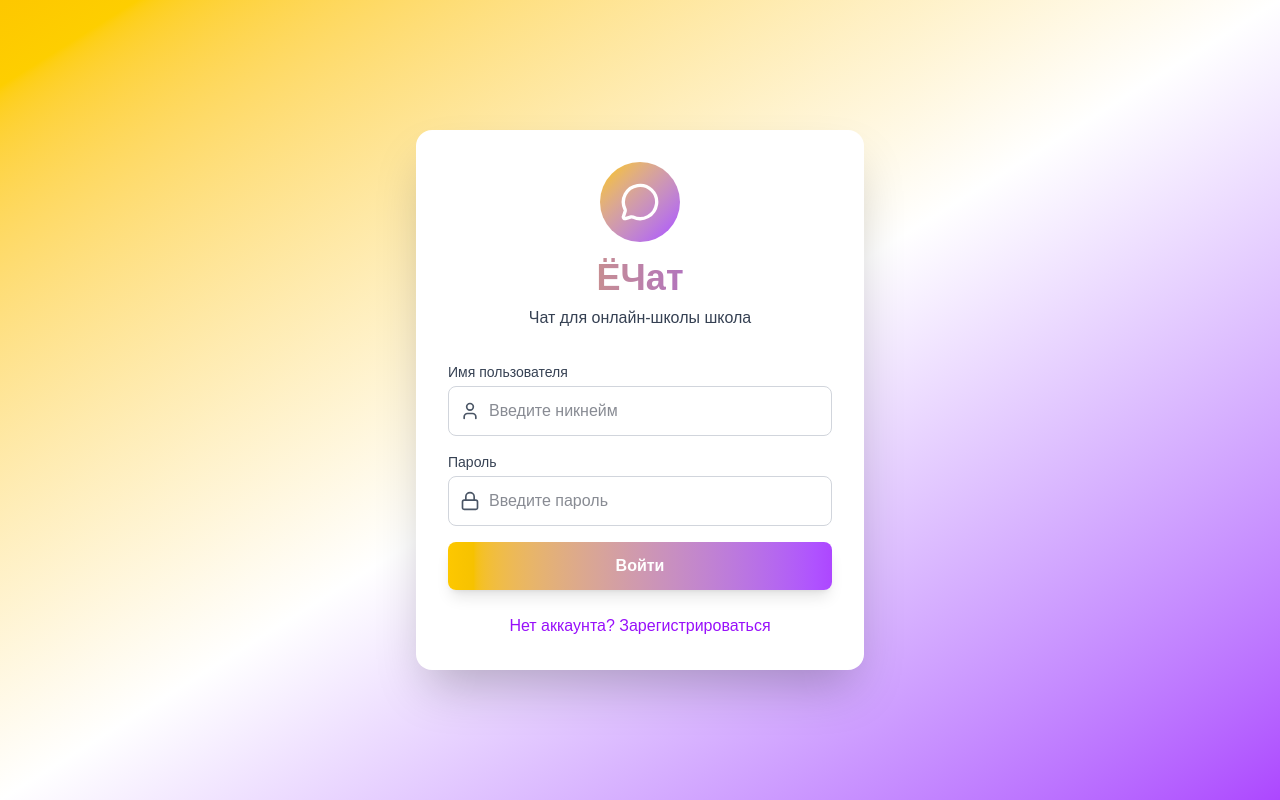
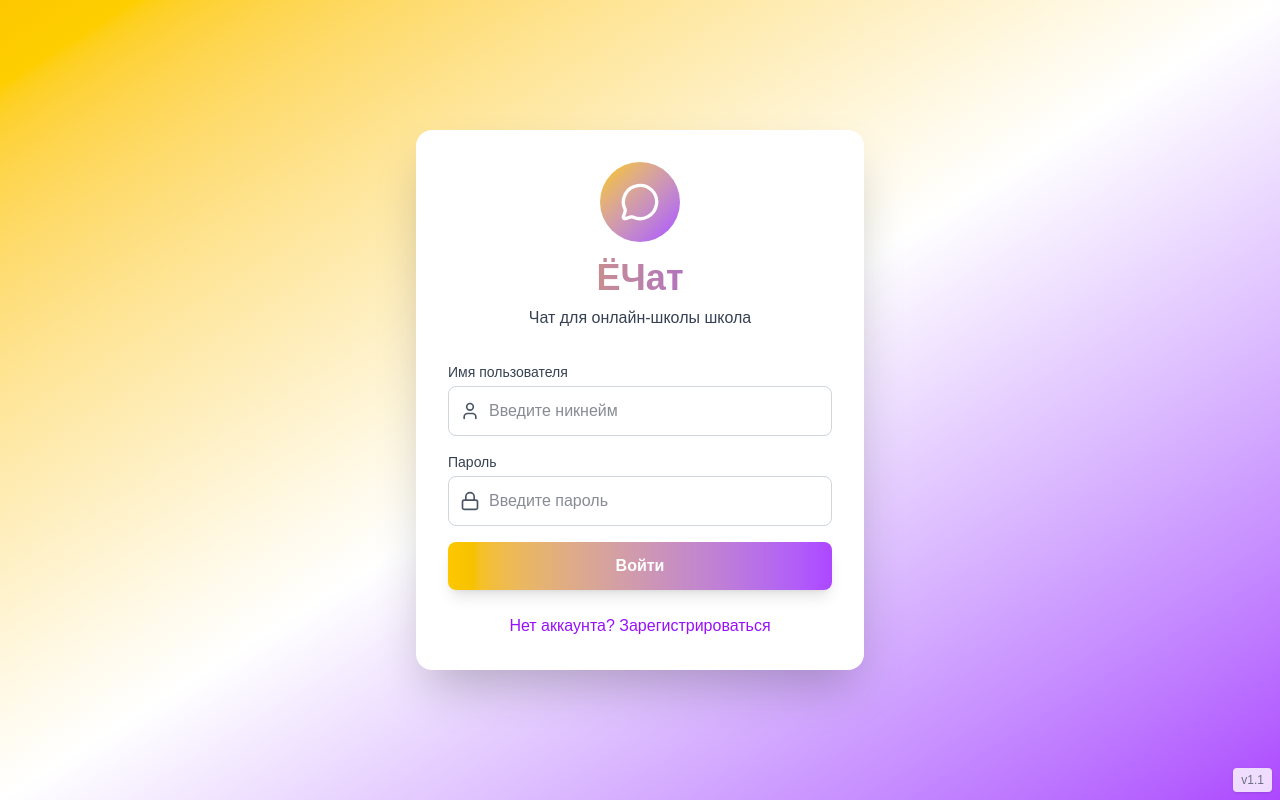
Before and after one commit to Flory211/yochat, a Next.js app: page /login in a window 1280 px wide. Built offline with nearby package versions, Linux system fonts and the light colour scheme.

Commit message:
Добавлен номер версии v1.1 в нижний правый угол

```diff
--- a/app/layout.tsx
+++ b/app/layout.tsx
@@ -23,6 +23,9 @@
     <html lang="ru" className={`${geistSans.variable} ${geistMono.variable} h-full antialiased`}>
       <body className="min-h-full flex flex-col">
         <AuthProvider>{children}</AuthProvider>
+        <div className="fixed bottom-2 right-2 text-xs text-gray-500 bg-white/80 px-2 py-1 rounded shadow z-50">
+          v1.1
+        </div>
       </body>
     </html>
   );
```
